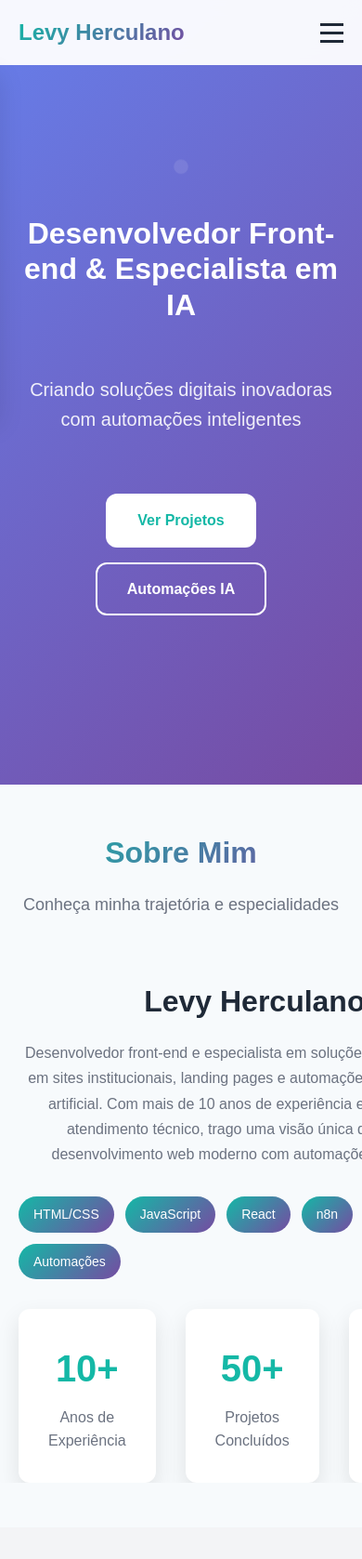
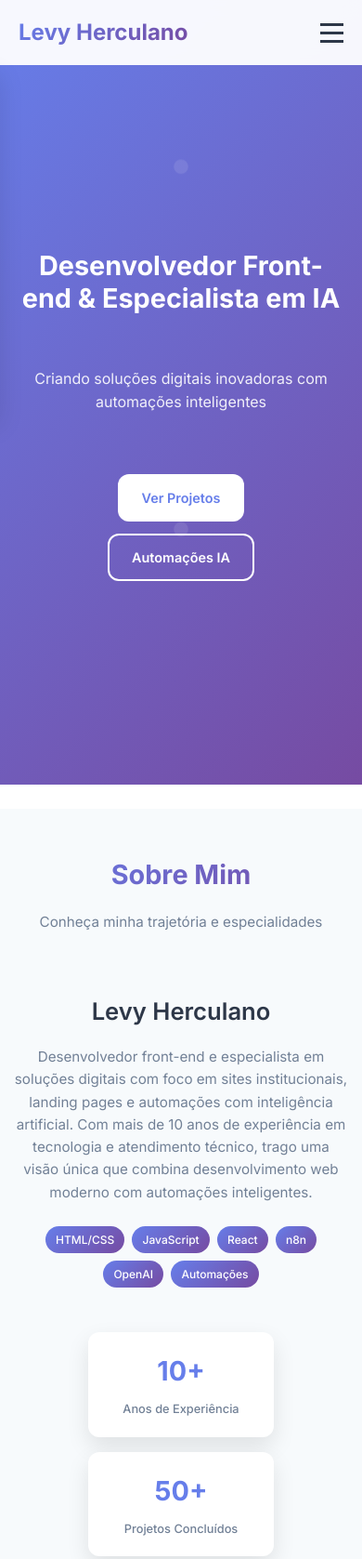
Before and after one commit to Levyherc/levy-herculano, a plain HTML site: page index.html in a window 390 px wide. Shown: the top 1677 px of the page at 93% size. Drawn offline with nearby package versions, Linux system fonts and the light colour scheme.

Commit message:
ajuste-momentaclatura-pages-cards-sobre-mim

```diff
--- a/css/sobre-mim.css
+++ /dev/null
@@ -1,147 +0,0 @@
-:root {
-  --primary-color: #14b8a6;
-  --primary-color-dark: #0d9488;
-  --text-dark: #1f2937;
-  --text-light: #6b7280;
-  --extra-light: #f3f4f6;
-  --bg-white: #ffffff;
-}
-
-* {
-  margin: 0;
-  padding: 0;
-  box-sizing: border-box;
-}
-
-body {
-  font-family: "Poppins", sans-serif;
-  background-color: var(--extra-light);
-  color: var(--text-dark);
-  line-height: 1.6;
-  overflow-x: hidden;
-}
-
-.container {
-  max-width: 1200px;
-  margin: 0 auto;
-  padding: 0 20px;
-  width: 100%;
-  overflow-x: hidden;
-}
-
-nav {
-  background-color: var(--bg-white);
-  box-shadow: 0 2px 4px rgba(0, 0, 0, 0.05);
-  position: sticky;
-  top: 0;
-  z-index: 1000;
-}
-
-.nav-content {
-  display: flex;
-  align-items: center;
-  justify-content: space-between;
-  height: 70px;
-  padding: 0 20px;
-}
-
-.logo {
-  font-size: 1.5rem;
-  font-weight: 600;
-  color: var(--primary-color);
-}
-
-.nav-links {
-  display: flex;
-  align-items: center;
-  gap: 2rem;
-}
-
-.nav-links a {
-  font-size: 1rem;
-  color: var(--text-dark);
-  text-decoration: none;
-  transition: color 0.3s ease;
-}
-
-.nav-links a:hover {
-  color: var(--primary-color);
-}
-
-.section {
-  padding: 80px 0;
-}
-
-.about-content {
-  display: grid;
-  grid-template-columns: 2fr 1fr;
-  gap: 4rem;
-  align-items: center;
-}
-
-.about-content img {
-  width: 100%;
-  border-radius: 1rem;
-  object-fit: cover;
-}
-
-.about-title {
-  font-size: 2rem;
-  color: var(--text-dark);
-  margin-bottom: 1rem;
-}
-
-.about-description {
-  font-size: 1.125rem;
-  color: var(--text-light);
-  margin-bottom: 2rem;
-  line-height: 1.7;
-  word-wrap: break-word;
-  overflow-wrap: break-word;
-}
-
-.about-btn {
-  display: inline-block;
-  padding: 0.75rem 2rem;
-  font-size: 1rem;
-  color: #ffffff;
-  background-color: var(--primary-color);
-  border-radius: 5px;
-  text-decoration: none;
-  transition: background-color 0.3s ease;
-}
-
-.about-btn:hover {
-  background-color: var(--primary-color-dark);
-}
-
-/* Responsividade */
-@media (max-width: 1024px) {
-  .about-content {
-    gap: 2rem;
-  }
-}
-
-@media (max-width: 768px) {
-  .nav-links {
-    display: none;
-  }
-
-  .about-content {
-    grid-template-columns: 1fr;
-    text-align: center;
-  }
-
-  .about-title {
-    font-size: 1.5rem;
-  }
-
-  .about-description {
-    font-size: 1rem;
-  }
-
-  .about-content img {
-    max-width: 300px;
-    margin: 0 auto;
-  }
-}
--- a/css/style.css
+++ b/css/style.css
@@ -1,4 +1,3 @@
-
 * {
     margin: 0;
     padding: 0;
@@ -284,13 +283,14 @@ section {
 /* About Section */
 .about {
     background: var(--background-light);
+    padding: 6rem 0;
 }
 
 .about-content {
     display: grid;
     grid-template-columns: 2fr 1fr;
     gap: 4rem;
-    align-items: center;
+    align-items: start;
 }
 
 .about-text h3 {
@@ -352,6 +352,7 @@ section {
 .stat p {
     color: var(--text-light);
     font-weight: 500;
+    font-size: 0.9rem;
 }
 
 /* Projects Section */
@@ -739,17 +740,61 @@ section {
     }
 
     .hero-title {
-        font-size: 2.5rem;
+        font-size: 2.2rem;
+    }
+
+    .hero-subtitle {
+        font-size: 1.1rem;
+    }
+
+    /* About Section Responsive */
+    .about {
+        padding: 4rem 0;
     }
 
     .about-content {
         grid-template-columns: 1fr;
-        gap: 2rem;
+        gap: 3rem;
+    }
+
+    .about-text h3 {
+        font-size: 1.8rem;
+        text-align: center;
+    }
+
+    .about-description {
+        font-size: 1rem;
+        text-align: center;
+        margin-bottom: 1.5rem;
+    }
+
+    .skills {
+        justify-content: center;
+        gap: 0.5rem;
+    }
+
+    .skill-tag {
+        font-size: 0.8rem;
+        padding: 0.4rem 0.8rem;
     }
 
     .about-stats {
         flex-direction: row;
-        justify-content: space-around;
+        justify-content: center;
+        gap: 1rem;
+    }
+
+    .stat {
+        padding: 1.5rem 1rem;
+        min-width: 120px;
+    }
+
+    .stat h4 {
+        font-size: 2rem;
+    }
+
+    .stat p {
+        font-size: 0.85rem;
     }
 
     .contact-content {
@@ -772,20 +817,42 @@ section {
     .hero-buttons {
         flex-direction: column;
         align-items: center;
+        gap: 0.8rem;
+    }
+
+    .btn {
+        padding: 0.75rem 1.5rem;
+        font-size: 0.9rem;
     }
 
     .floating-cards {
         display: none;
     }
+
+    .section-header h2 {
+        font-size: 2.2rem;
+    }
+
+    .section-header p {
+        font-size: 1rem;
+    }
 }
 
 @media (max-width: 480px) {
     .hero-title {
-        font-size: 2rem;
+        font-size: 1.8rem;
+    }
+
+    .hero-subtitle {
+        font-size: 1rem;
     }
 
     .section-header h2 {
-        font-size: 2rem;
+        font-size: 1.8rem;
+    }
+
+    .section-header p {
+        font-size: 0.95rem;
     }
 
     .container {
@@ -795,4 +862,43 @@ section {
     section {
         padding: 3rem 0;
     }
+
+    /* About Section Mobile */
+    .about {
+        padding: 3rem 0;
+    }
+
+    .about-text h3 {
+        font-size: 1.6rem;
+    }
+
+    .about-description {
+        font-size: 0.95rem;
+        line-height: 1.6;
+    }
+
+    .about-stats {
+        flex-direction: column;
+        gap: 1rem;
+        align-items: center;
+    }
+
+    .stat {
+        padding: 1.2rem 0.8rem;
+        width: 100%;
+        max-width: 200px;
+    }
+
+    .stat h4 {
+        font-size: 1.8rem;
+    }
+
+    .stat p {
+        font-size: 0.8rem;
+    }
+
+    .skill-tag {
+        font-size: 0.75rem;
+        padding: 0.3rem 0.7rem;
+    }
 }
--- a/index.html
+++ b/index.html
@@ -6,7 +6,6 @@
     <title>Levy Herculano - Desenvolvedor & Especialista em IA</title>
     <meta name="description" content="Desenvolvedor front-end e especialista em automações com IA. Projetos web, soluções n8n e agentes inteligentes." />
     <link rel="stylesheet" href="./css/style.css">
-    <link rel="stylesheet" href="./css/sobre-mim.css">
     <link href="https://fonts.googleapis.com/css2?family=Inter:wght@300;400;500;600;700&display=swap" rel="stylesheet">
     <link rel="stylesheet" href="https://cdnjs.cloudflare.com/ajax/libs/font-awesome/6.0.0/css/all.min.css">
 </head>
@@ -59,7 +58,8 @@
             <div class="floating-cards">
                 <div class="floating-card">
                     <i class="fas fa-code"></i>
-                    <span>Desenvolvimento Web</span>
+                    <span>Desenvolvimento</span>
+                    <span>Web</span>
                 </div>
                 <div class="floating-card">
                     <i class="fas fa-robot"></i>
@@ -72,7 +72,7 @@
             </div>
         </div>
     </section>
-
+    <br>
     <!-- About Section -->
     <section id="sobre" class="about">
         <div class="container">
@@ -84,7 +84,9 @@
                 <div class="about-text">
                     <h3>Levy Herculano</h3>
                     <p class="about-description">
-                        Desenvolvedor front-end e especialista em soluções digitais com foco em sites institucionais, landing pages e automações com inteligência artificial. Com mais de 10 anos de experiência em tecnologia e atendimento técnico, trago uma visão única que combina desenvolvimento web moderno com automações inteligentes.
+                        Desenvolvedor front-end e especialista em soluções digitais com foco em sites institucionais,
+                        landing pages e automações com inteligência artificial. Com mais de 10 anos de experiência em tecnologia e
+                        atendimento técnico, trago uma visão única que combina desenvolvimento web moderno com automações inteligentes.
                     </p>
                     <div class="skills">
                         <div class="skill-tag">HTML/CSS</div>
@@ -441,6 +443,5 @@
     <script>
         emailjs.init('kmmqCe_gMiaKUhqlD');
     </script>
-
 </body>
 </html>
```
Also changed, not shown: demo/e-commerce-mod-1/carrinho.html (+1 -1 lines), demo/e-commerce-mod-1/contato.html (+1 -1 lines), demo/e-commerce-mod-1/produto.html (+1 -1 lines), demo/e-commerce-mod-1/produtos.html (+1 -1 lines), demo/site-mod-1/clientes.html (+1 -1 lines), demo/site-mod-1/contato.html (+1 -1 lines), demo/site-mod-1/quem-somos.html (+1 -1 lines), demo/site-mod-1/servicos.html (+1 -1 lines), demo/site-mod-1/site-mod-1.html (renamed from demo/site-mod-1/index.html, +1 -1 lines), demo/e-commerce-mod-1/e-commerce-mod-1.html (renamed from demo/e-commerce-mod-1/index.html), demo/landing-page-mod-1/landing-page-mod-1.html (renamed from demo/landing-page-mod-1/index.html), demo/landing-page-mod-2/landing-page-mod-2.html (renamed from demo/landing-page-mod-2/index.html).
